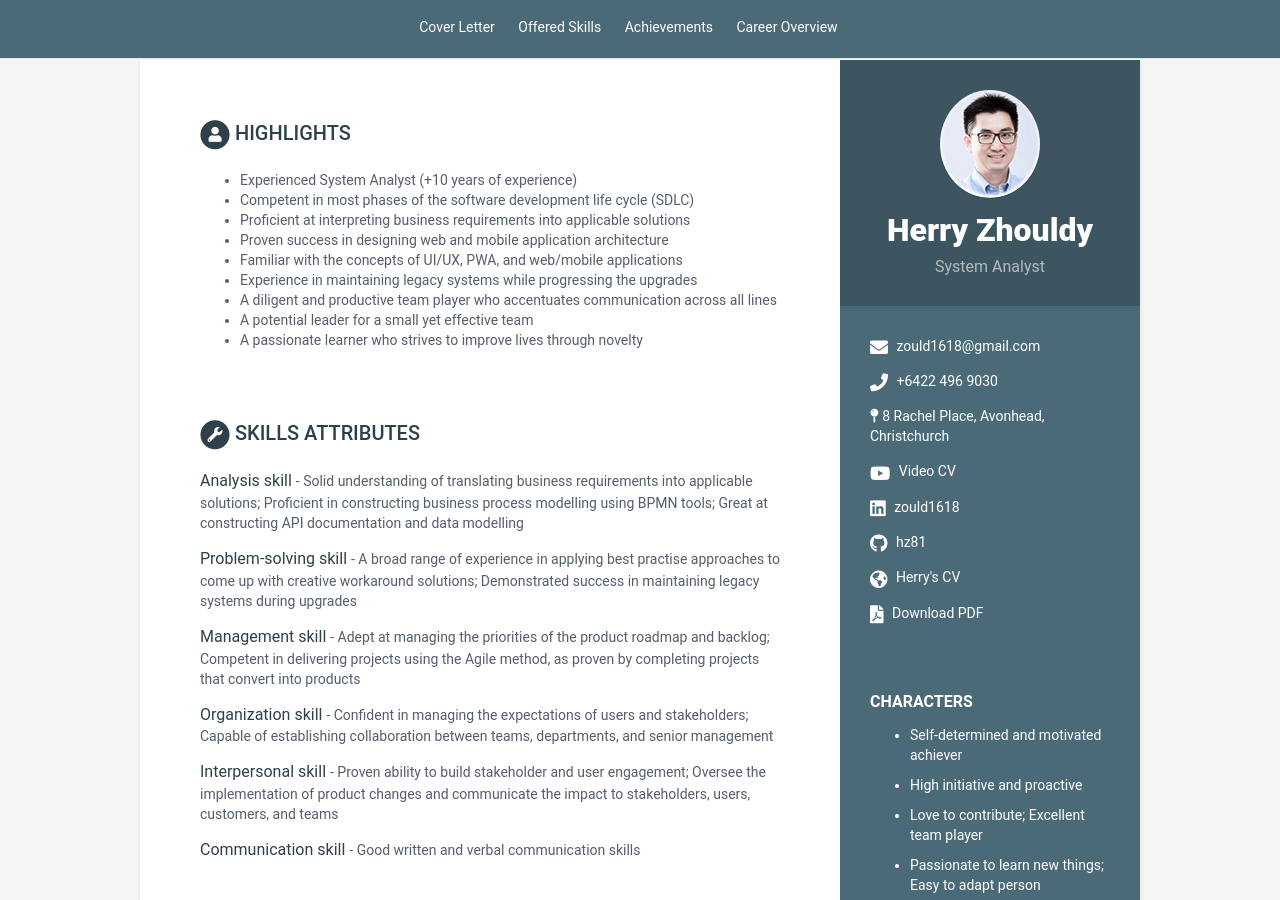
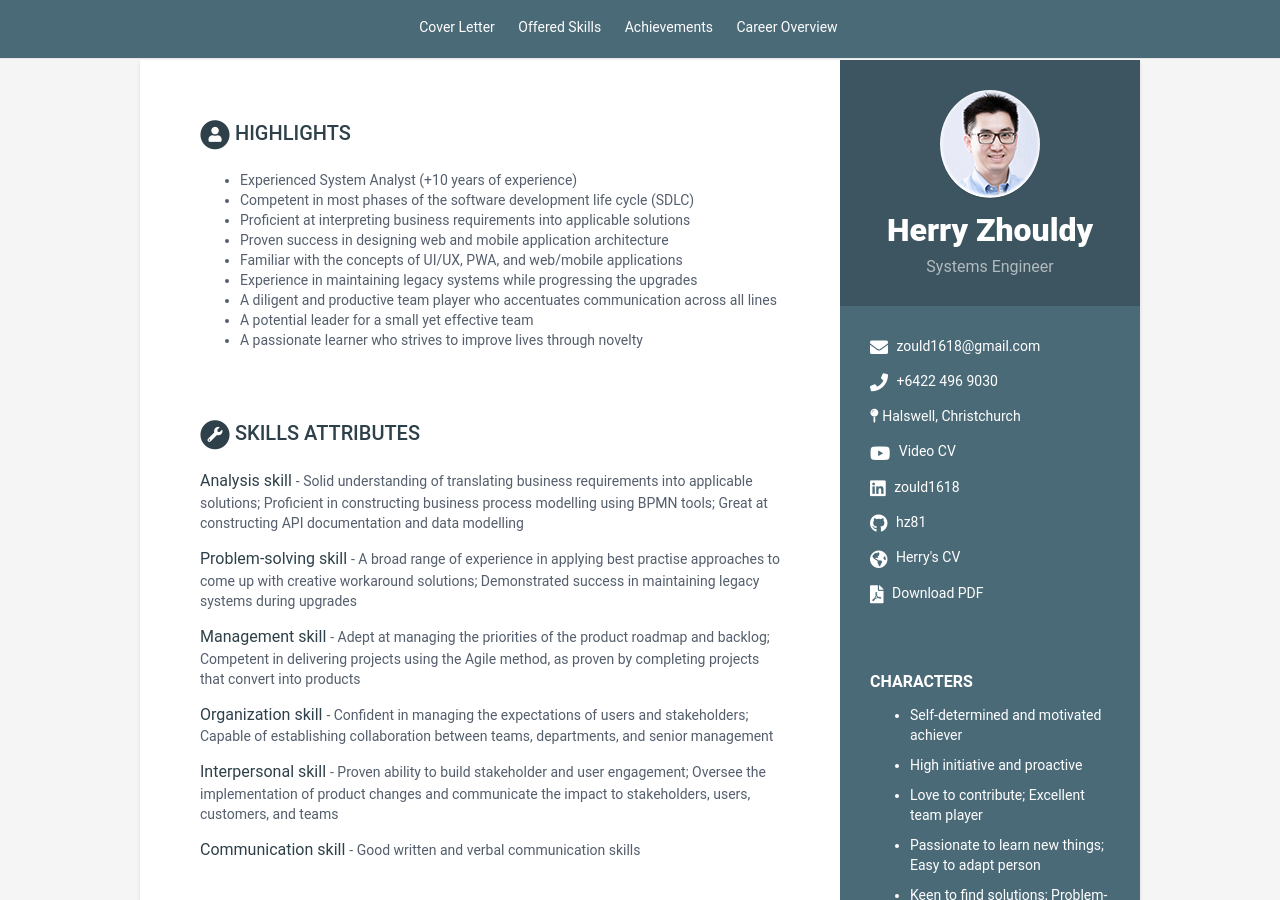
Before and after one commit to hz81/cv-se001, a Jekyll site: the page built from index.html, in a window 1280 px wide and 900 px high. Built offline with Jekyll 4.4.1, drawn with Linux system fonts in a browser that asks for light colours.

Commit message:
Update data.yml

```diff
--- a/_data/data.yml
+++ b/_data/data.yml
@@ -11,15 +11,15 @@ sidebar:
 
     # Profile information
     name: Herry Zhouldy
-    tagline: System Analyst
+    tagline: Systems Engineer
     avatar: profile.png  #place a 100x100 picture inside /assets/images/ folder and provide the name of the file below
 
     # Sidebar links
     email: zould1618@gmail.com
     phone: +6422 496 9030
-    address: 8 Rachel Place, Avonhead, Christchurch
+    address: Halswell, Christchurch
     youtube: Video CV
-    youtube-link: https://youtu.be/0dMPPzK4uW4
+    youtube-link: https://l.hzy10.com/se1
     linkedin: zould1618
     linkedin-link: https://id.linkedin.com/in/zould1618
     github: hz81
```
